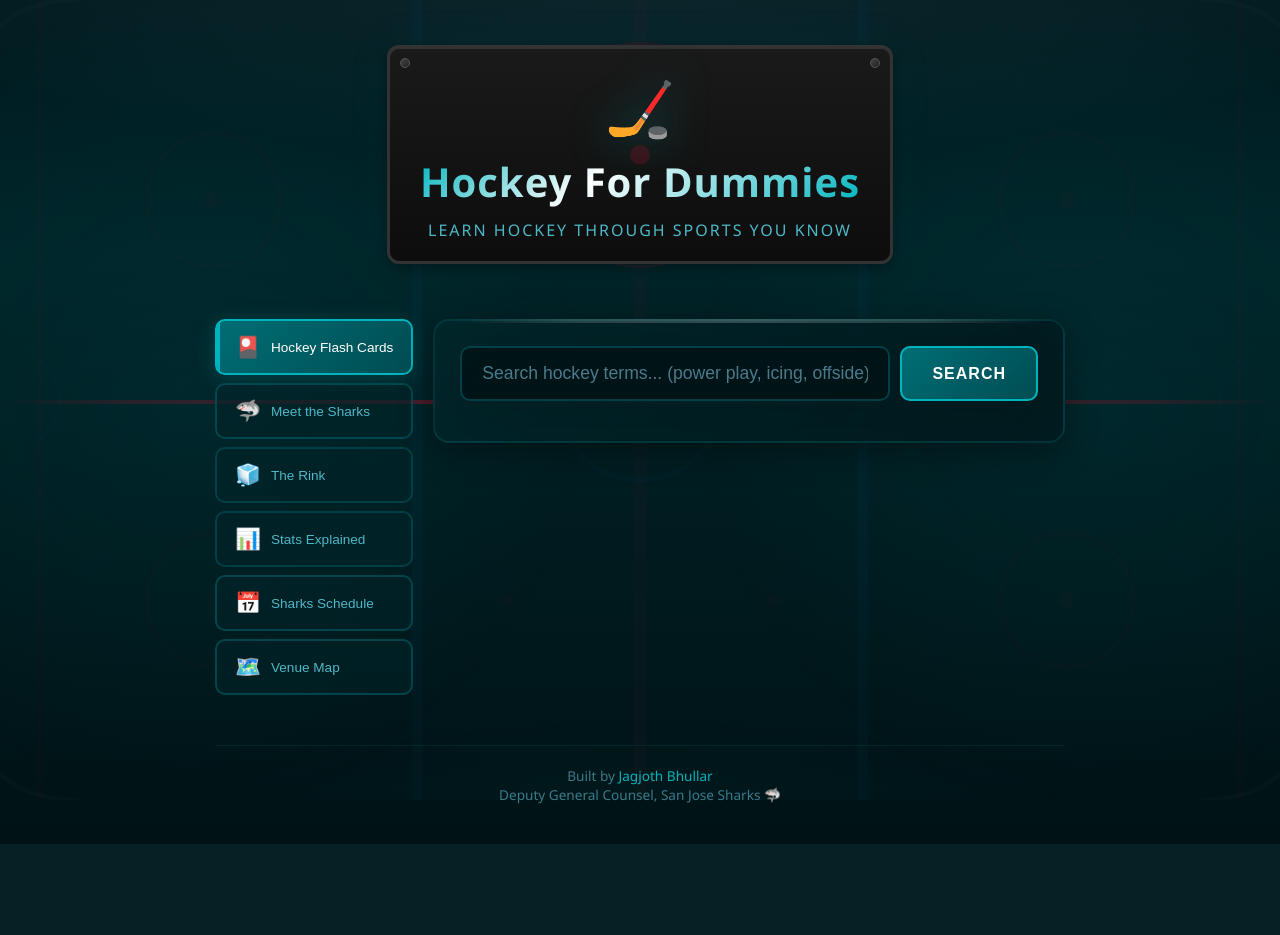
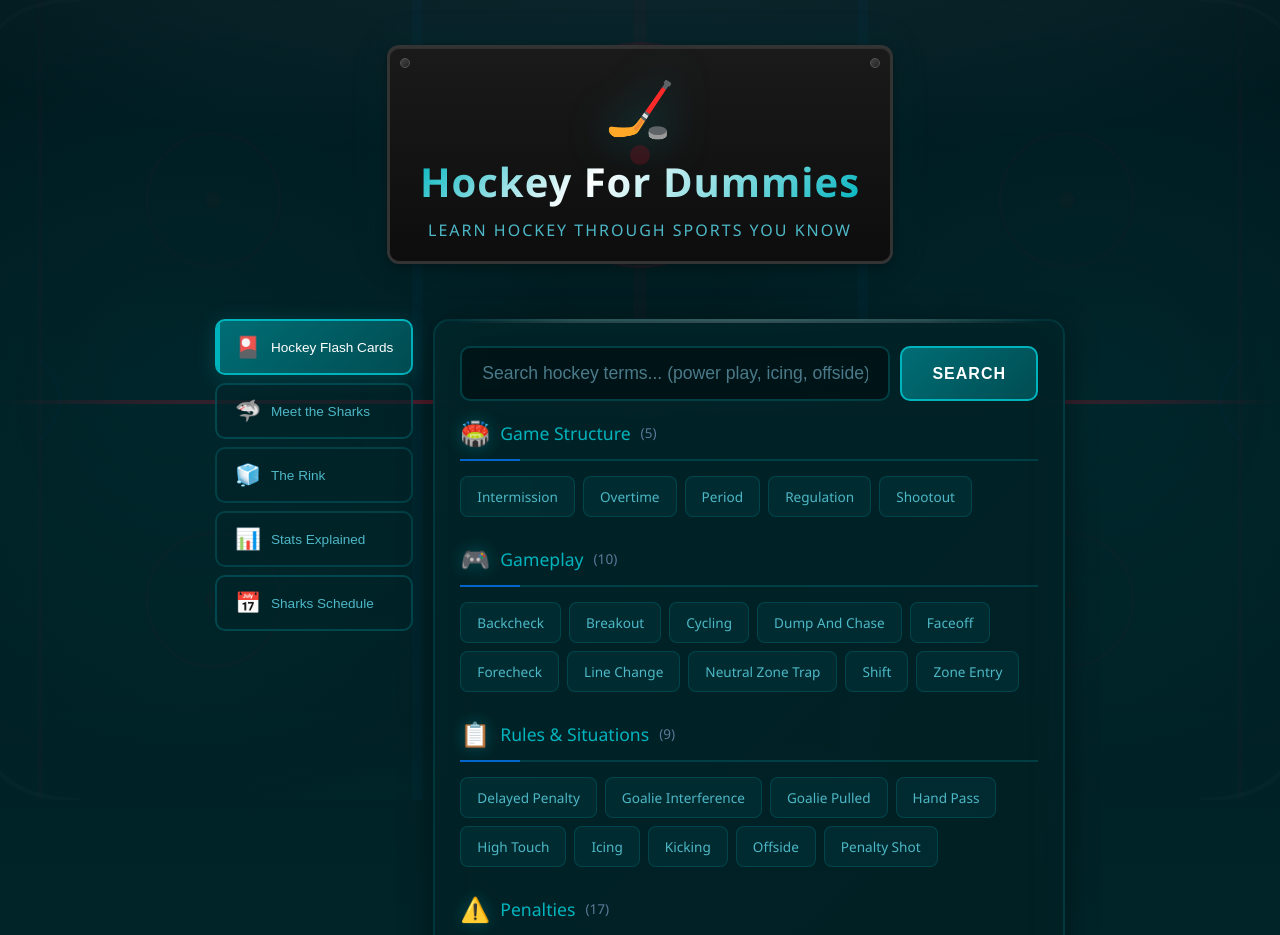
Before and after one commit to jagjothbhullar/hockey-for-dummies, a Flask app: page / in a window 1280 px wide. Shown: the top 935 px of the page. Before the commit the page ends 844 px from the top, so only its background shows below. Run offline with Flask 3, Linux system fonts and the light colour scheme.

Commit message:
Revert "Add Venue Map tab with SAP Center maps"
This reverts commit 04c38924164444e62934b65fb988a2e071bafb54.

```diff
--- a/templates/index.html
+++ b/templates/index.html
@@ -1726,10 +1682,6 @@
                     <span class="browse-icon">📅</span>
                     <span class="browse-label">Sharks Schedule</span>
                 </button>
-                <button class="browse-btn sharks" data-tab="venue">
-                    <span class="browse-icon">🗺️</span>
-                    <span class="browse-label">Venue Map</span>
-                </button>
             </div>
 
             <!-- Right side with main content -->
@@ -1866,8 +1818,6 @@
                 loadStatsGlossary();
             } else if (currentTab === 'schedule') {
                 loadSchedule();
-            } else if (currentTab === 'venue') {
-                loadVenueMap();
             }
         }
 
@@ -2775,68 +2725,6 @@
             }
         }
 
-        // ==================== VENUE MAP ====================
-        function loadVenueMap() {
-            browseSection.innerHTML = `
-                <div class="result-card">
-                    <h2 style="color:#006d75;margin-bottom:5px;">🗺️ SAP Center Venue Maps</h2>
-                    <p style="color:#7eb8da;margin-bottom:20px;">Navigate the Shark Tank like a pro</p>
-
-                    <div class="venue-maps">
-                        <div class="venue-map-section">
-                            <h3 style="color:#00b4be;margin-bottom:15px;font-size:1.2rem;">🦈 Arena Seating Map</h3>
-                            <p style="color:#7eb8da;margin-bottom:10px;font-size:0.9rem;">Full arena layout for San Jose Sharks home games</p>
-                            <img src="https://www.sapcenter.com/assets/img/SAPC_2023_ArenaMap-3-7f8b9f4283.png"
-                                 alt="SAP Center Sharks Seating Map"
-                                 class="venue-map-img"
-                                 onclick="showFullImage(this.src, 'SAP Center Arena Seating Map')">
-                        </div>
-
-                        <div class="venue-map-section">
-                            <h3 style="color:#00b4be;margin-bottom:15px;font-size:1.2rem;">🍔 Food & Beverage - Main Concourse</h3>
-                            <p style="color:#7eb8da;margin-bottom:10px;font-size:0.9rem;">23+ food vendors across the main concourse</p>
-                            <img src="https://www.sapcenter.com/assets/img/SAP_2024-25_F%26B_Concourse%20(2)-compressed-compressed.png"
-                                 alt="SAP Center Food & Beverage Map"
-                                 class="venue-map-img"
-                                 onclick="showFullImage(this.src, 'Main Concourse Food & Beverage')">
-                        </div>
-
-                        <div class="venue-map-section">
-                            <h3 style="color:#00b4be;margin-bottom:15px;font-size:1.2rem;">🍷 Food & Beverage - Club Level</h3>
-                            <p style="color:#7eb8da;margin-bottom:10px;font-size:0.9rem;">North and South Club dining and bar locations</p>
-                            <img src="https://www.sapcenter.com/assets/img/SAP_2024-25_FB_Club-20f2d88b49.png"
-                                 alt="SAP Center Club Level Map"
-                                 class="venue-map-img"
-                                 onclick="showFullImage(this.src, 'Club Level Food & Beverage')">
-                        </div>
-
-                        <div class="venue-map-section">
-                            <h3 style="color:#00b4be;margin-bottom:15px;font-size:1.2rem;">🛍️ Merchandise Locations</h3>
-                            <p style="color:#7eb8da;margin-bottom:10px;font-size:0.9rem;">Find Sharks gear throughout the arena</p>
-                            <img src="https://www.sapcenter.com/assets/img/SAP_2023-24_Merch-Map-0e6bb924f5.jpg"
-                                 alt="SAP Center Merchandise Map"
-                                 class="venue-map-img"
-                                 onclick="showFullImage(this.src, 'Merchandise Locations')">
-                        </div>
-                    </div>
-
-                    <div class="venue-attribution">
-                        <p>Maps courtesy of <a href="https://www.sapcenter.com/plan-your-visit/venue-map" target="_blank">SAP Center</a> • Home of the San Jose Sharks</p>
-                    </div>
-                </div>
-            `;
-        }
-
-        function showFullImage(src, title) {
-            showFlashcard(\`
-                <h2 style="font-size:1.2rem;margin-bottom:15px;">🗺️ \${title}</h2>
-                <img src="\${src}" alt="\${title}" style="width:100%;border-radius:8px;">
-                <p style="text-align:center;margin-top:10px;color:#7eb8da;font-size:0.85rem;">
-                    Image courtesy of <a href="https://www.sapcenter.com/plan-your-visit/venue-map" target="_blank" style="color:#00b4be;">SAP Center</a>
-                </p>
-            \`);
-        }
-
         // ==================== FLASHCARD MODAL ====================
         function showFlashcard(content) {
             // Remove any existing flashcard
```
Also changed, not shown: other parts of templates/index.html (+0 -44 lines).
